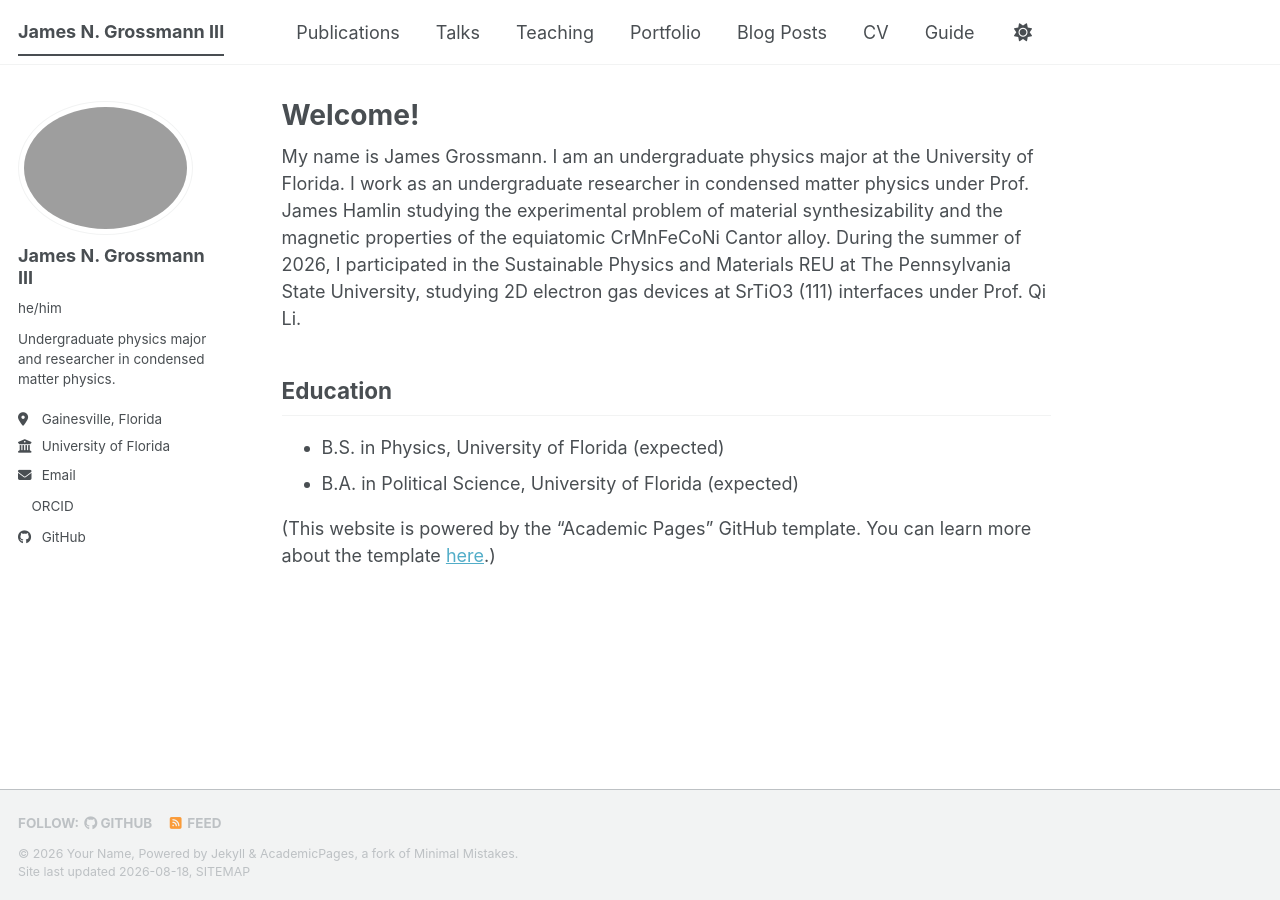
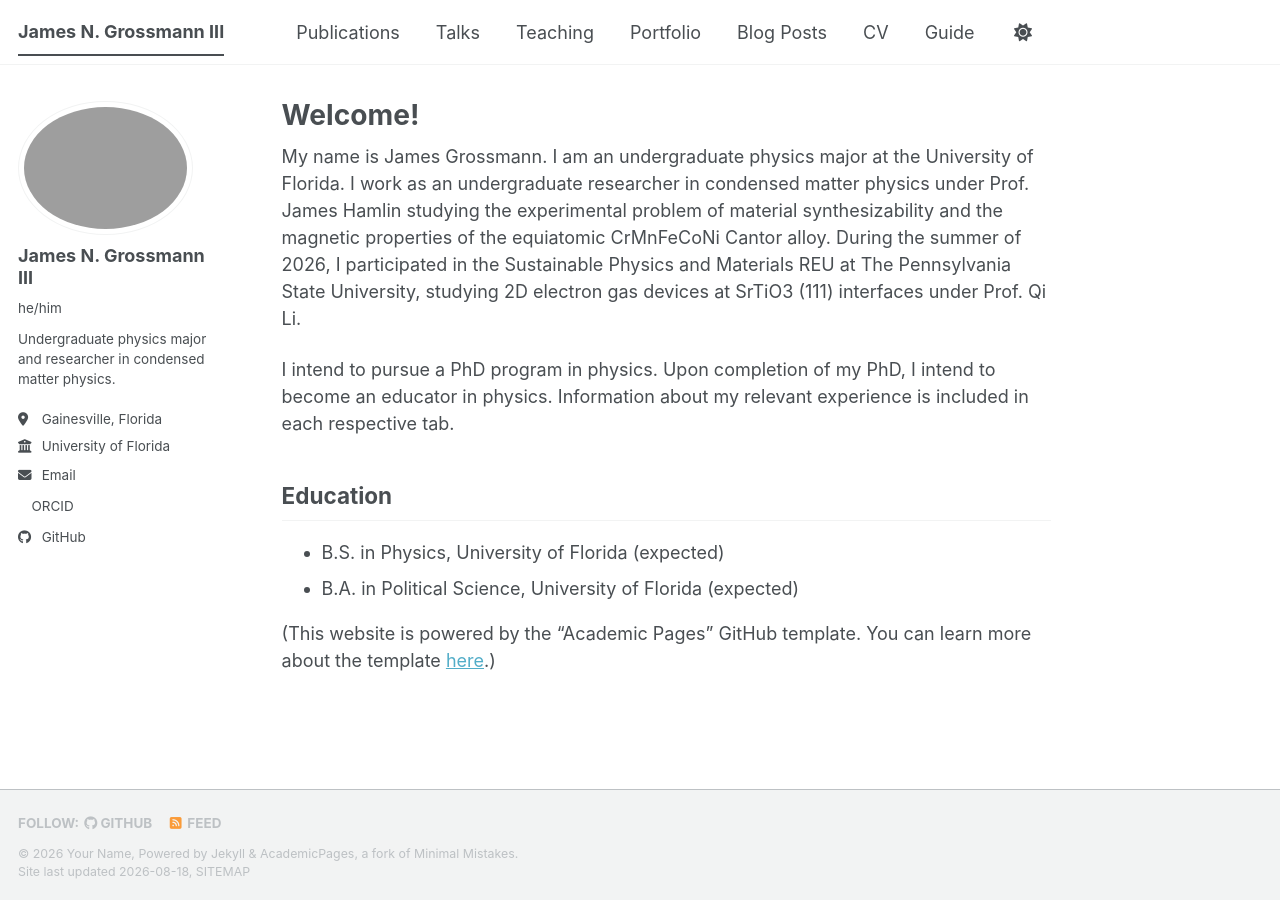
Before and after one commit to JNG-III/JNG-III.github.io, a Jekyll site: the page built from _pages/about.md, in a window 1280 px wide. Built offline with Jekyll 4.4.1, drawn with Linux system fonts in a browser that asks for light colours; a style sheet for code colours, icons or effects is not loaded.

Commit message:
Update about.md

```diff
--- a/_pages/about.md
+++ b/_pages/about.md
@@ -7,6 +7,8 @@ author_profile: true
 
 My name is James Grossmann. I am an undergraduate physics major at the University of Florida. I work as an undergraduate researcher in condensed matter physics under Prof. James Hamlin studying the experimental problem of material synthesizability and the magnetic properties of the equiatomic CrMnFeCoNi Cantor alloy. During the summer of 2026, I participated in the Sustainable Physics and Materials REU at The Pennsylvania State University, studying 2D electron gas devices at SrTiO3 (111) interfaces under Prof. Qi Li.
 
+I intend to pursue a PhD program in physics. Upon completion of my PhD, I intend to become an educator in physics. Information about my relevant experience is included in each respective tab.
+
 ## Education
 *  B.S. in Physics, University of Florida (expected)
 *  B.A. in Political Science, University of Florida (expected)
```
